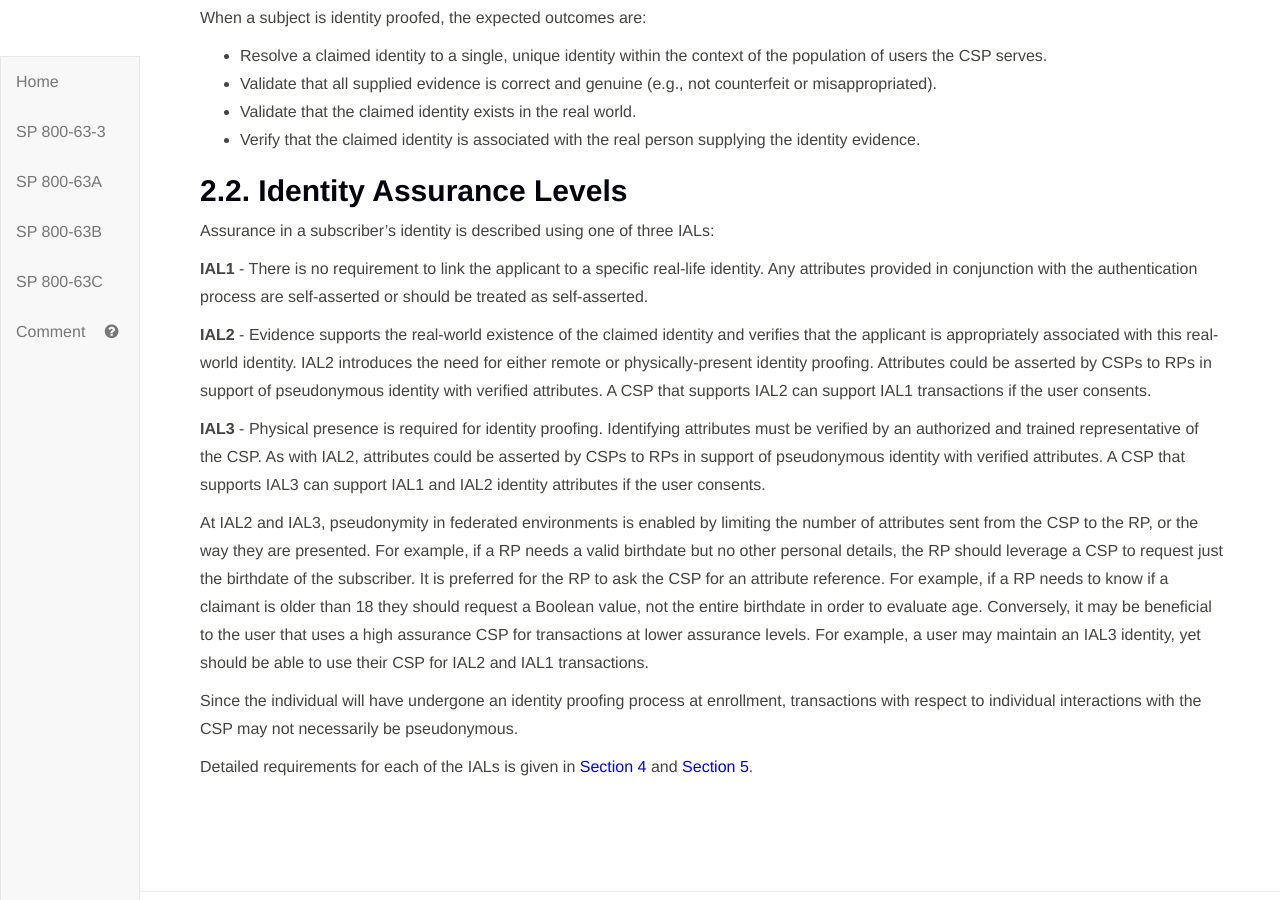
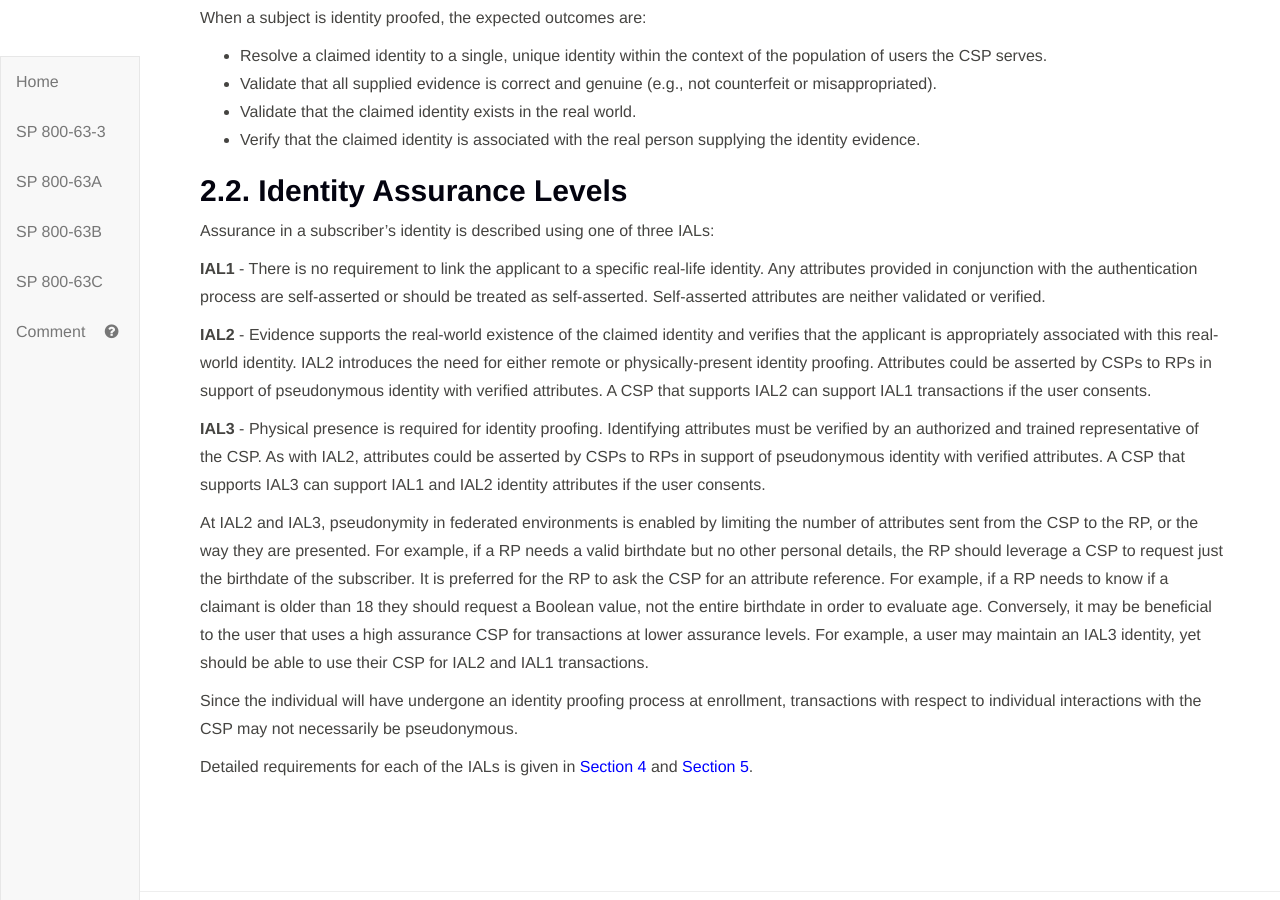
Before and after one commit to usnistgov/800-63-3, a Jekyll site: the page built from sp800-63a/sec1_2_introduction.md, in a window 1280 px wide and 900 px high, scrolled down 1235 px. Built offline with Jekyll 4.4.1, drawn with Linux system fonts in a browser that asks for light colours; our own code applies the rules of GitHub Pages for plain Markdown files.

Commit message:
Closes #1341

```diff
--- a/sp800-63a/sec1_2_introduction.md
+++ b/sp800-63a/sec1_2_introduction.md
@@ -46,7 +46,7 @@ When a subject is identity proofed, the expected outcomes are:
 
 Assurance in a subscriber's identity is described using one of three IALs:
 
-**IAL1** - There is no requirement to link the applicant to a specific real-life identity. Any attributes provided in conjunction with the authentication process are self-asserted or should be treated as self-asserted.
+**IAL1** - There is no requirement to link the applicant to a specific real-life identity. Any attributes provided in conjunction with the authentication process are self-asserted or should be treated as self-asserted. Self-asserted attributes are neither validated or verified.
 
 **IAL2** - Evidence supports the real-world existence of the claimed identity and verifies that the applicant is appropriately associated with this real-world identity. IAL2 introduces the need for either remote or physically-present identity proofing. Attributes could be asserted by CSPs to RPs in support of pseudonymous identity with verified attributes. A CSP that supports IAL2 can support IAL1 transactions if the user consents.
 
```
